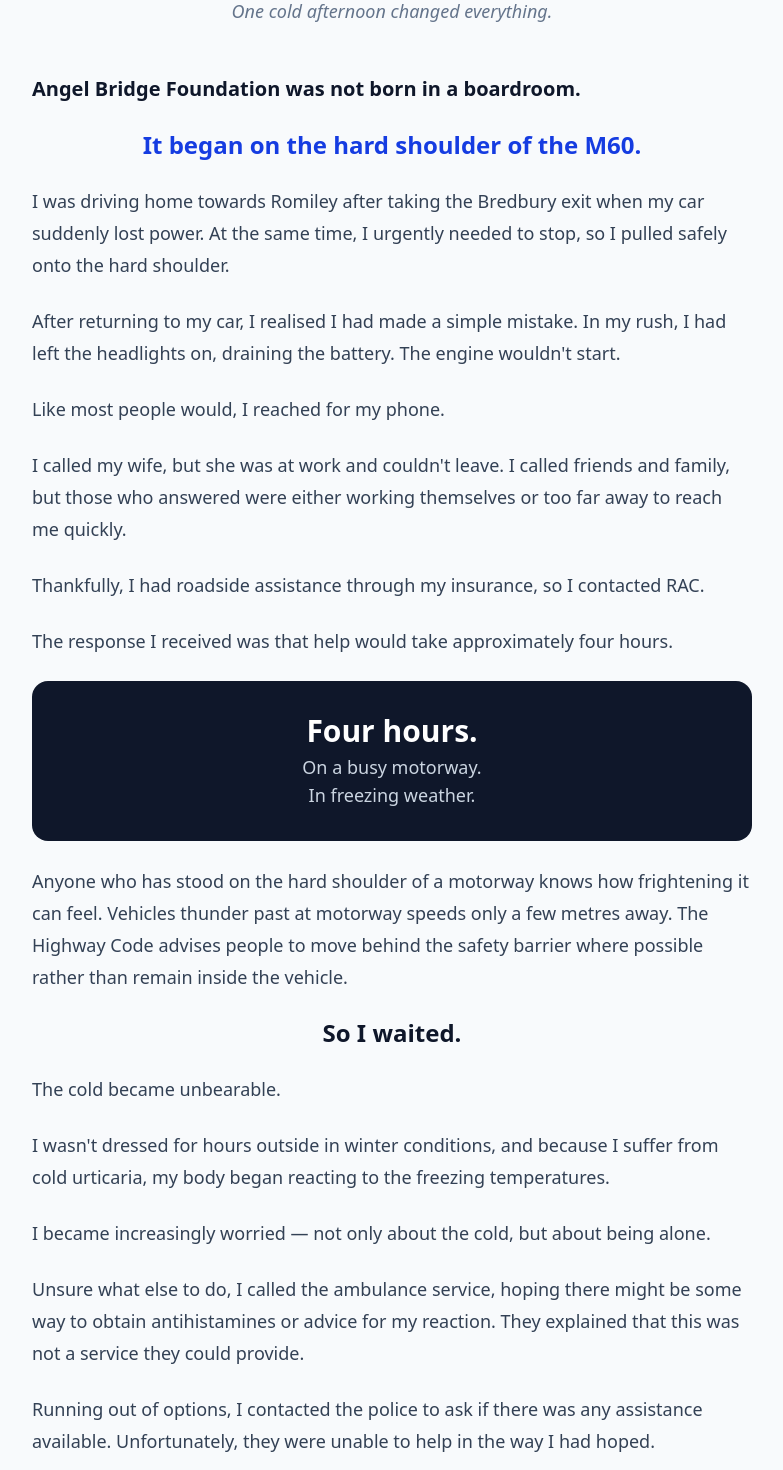
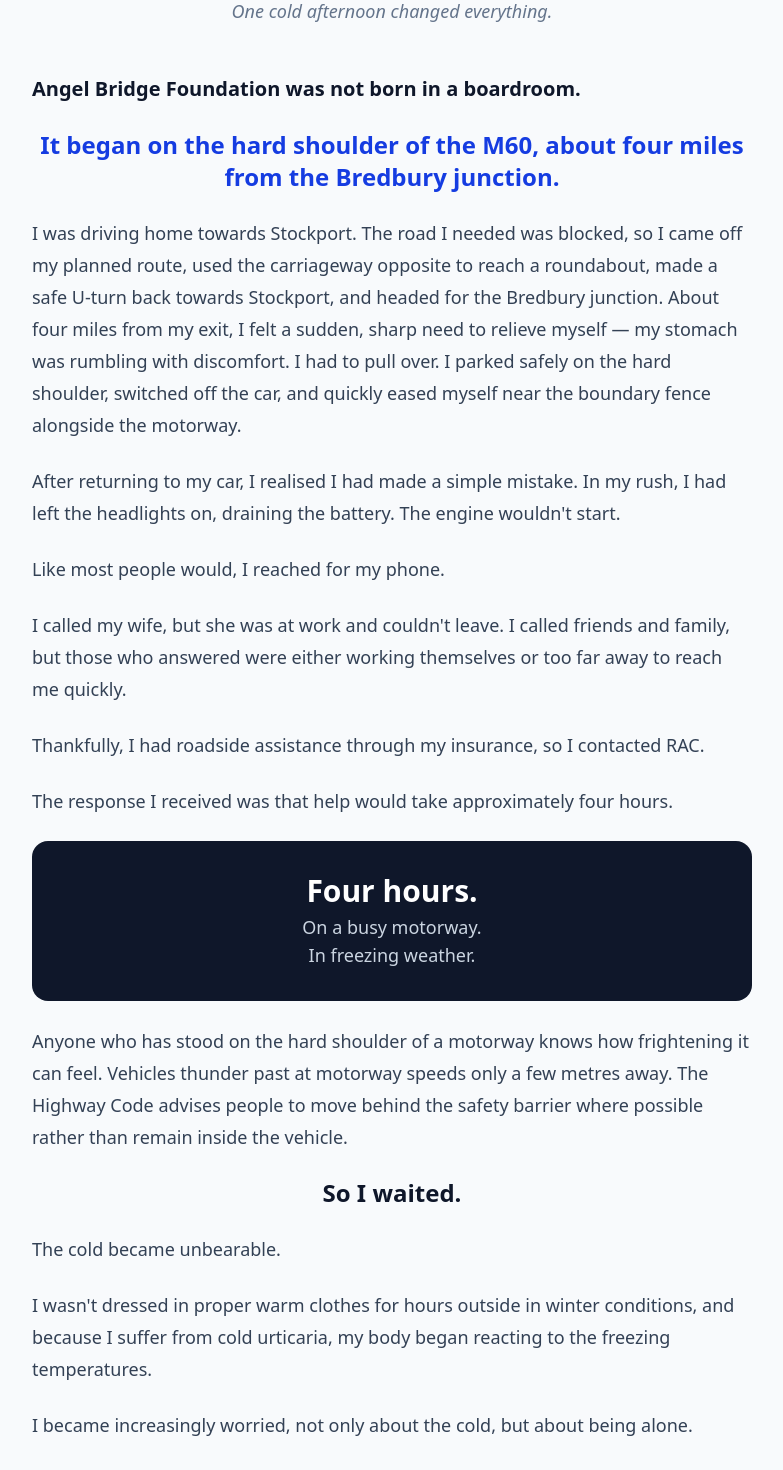
Before and after one commit to ironman-hub/angelbridge, a Next.js app: page /our-story in a window 1280 px wide. Shown: the part 200-1670 px from the top of the page, without its empty margins (248-1031 px from the left). Built offline with nearby package versions, Linux system fonts and the light colour scheme; no server answers.

Commit message:
Update to Our Story page and correct homepage

```diff
--- a/src/app/our-story/page.tsx
+++ b/src/app/our-story/page.tsx
@@ -8,7 +8,7 @@ export const metadata: Metadata = {
 };
 
 const partOne = [
-  "I was driving home towards Romiley after taking the Bredbury exit when my car suddenly lost power. At the same time, I urgently needed to stop, so I pulled safely onto the hard shoulder.",
+  "I was driving home towards Stockport. The road I needed was blocked, so I came off my planned route, used the carriageway opposite to reach a roundabout, made a safe U-turn back towards Stockport, and headed for the Bredbury junction. About four miles from my exit, I felt a sudden, sharp need to relieve myself — my stomach was rumbling with discomfort. I had to pull over. I parked safely on the hard shoulder, switched off the car, and quickly eased myself near the boundary fence alongside the motorway.",
   "After returning to my car, I realised I had made a simple mistake. In my rush, I had left the headlights on, draining the battery. The engine wouldn't start.",
   "Like most people would, I reached for my phone.",
   "I called my wife, but she was at work and couldn't leave. I called friends and family, but those who answered were either working themselves or too far away to reach me quickly.",
@@ -22,9 +22,9 @@ const partTwo = [
 
 const partThree = [
   "The cold became unbearable.",
-  "I wasn't dressed for hours outside in winter conditions, and because I suffer from cold urticaria, my body began reacting to the freezing temperatures.",
-  "I became increasingly worried — not only about the cold, but about being alone.",
-  "Unsure what else to do, I called the ambulance service, hoping there might be some way to obtain antihistamines or advice for my reaction. They explained that this was not a service they could provide.",
+  "I wasn't dressed in proper warm clothes for hours outside in winter conditions, and because I suffer from cold urticaria, my body began reacting to the freezing temperatures.",
+  "I became increasingly worried, not only about the cold, but about being alone.",
+  "Unsure what else to do, I called the ambulance service, hoping there might be some way to obtain antihistamines or have them delivered to me. They explained that this was not a service they could provide.",
   "Running out of options, I contacted the police to ask if there was any assistance available. Unfortunately, they were unable to help in the way I had hoped.",
   "I called RAC again and explained that I no longer felt safe waiting in those conditions. Thankfully, they managed to reduce my estimated waiting time to around two hours.",
   "During that wait, a traffic police officer stopped to check that I was in a safe position and that traffic was flowing normally before continuing with their duties.",
@@ -48,7 +48,7 @@ const whatIf = [
 const realisation = [
   "That experience changed the way I saw community. I realised there is often a gap between asking for help and receiving it.",
   "Emergency services have to prioritise life-threatening incidents. Breakdown companies can become overwhelmed. Family and friends may be unavailable.",
-  "Yet during that waiting period, people can still be cold, frightened, hungry, isolated, or vulnerable.",
+  "Yet during that waiting period, people can still be cold, frightened, hungry, isolated or vulnerable — or their situation can escalate.",
 ];
 
 const notReplace = [
@@ -89,7 +89,7 @@ export default function OurStoryPage() {
           Angel Bridge Foundation was not born in a boardroom.
         </p>
         <p className="text-center text-2xl font-extrabold text-brand-700">
-          It began on the hard shoulder of the M60.
+          It began on the hard shoulder of the M60, about four miles from the Bredbury junction.
         </p>
 
         {partOne.map((t, i) => (
```
